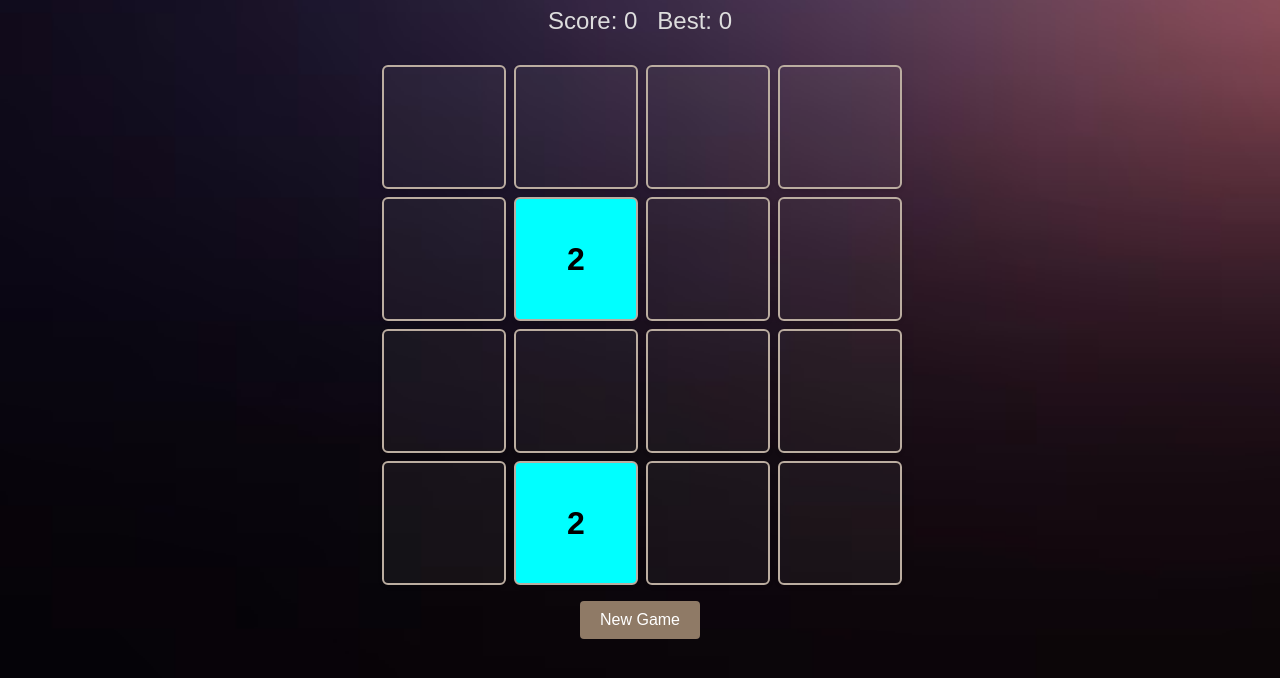
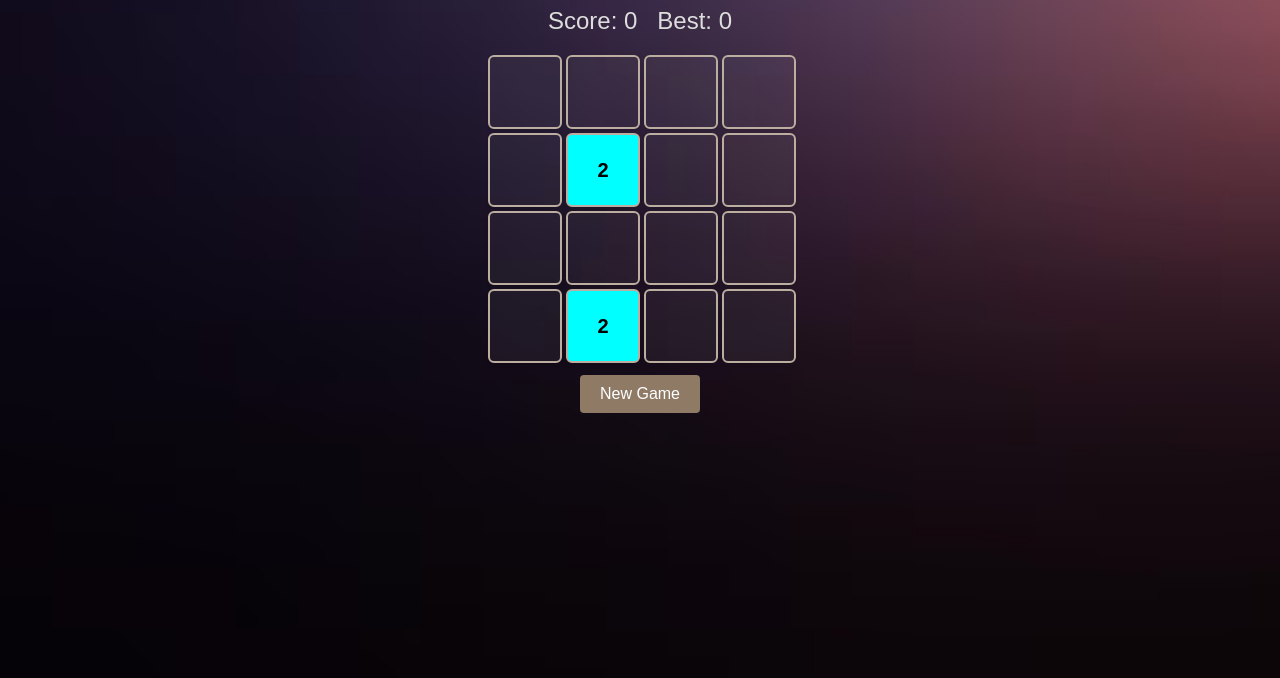
Before and after one commit to zextooo/2048-world, a plain HTML site: page themes/classic/index.html in a window 1280 px wide. Shown: the part 110-788 px from the top of the page. Drawn offline with Linux system fonts and the light colour scheme.

Commit message:
Update style.css

```diff
--- a/themes/classic/style.css
+++ b/themes/classic/style.css
@@ -32,20 +32,20 @@ body {
 /* Grid container */
 #grid-container {
   display: grid;
-  grid-template-columns: repeat(4, 120px);
-  grid-template-rows: repeat(4, 120px);
-  gap: 12px;
+  grid-template-columns: repeat(4, 70px);
+  grid-template-rows: repeat(4, 70px);
+  gap: 8px;
   justify-content: center;
-  margin: 20px auto;
+  margin: 10px auto;
   position: relative;
 }
 
 /* Tile styling */
 .tile {
-  width: 120px;
-  height: 120px;
+  width: 70px;
+  height: 70px;
   background: rgba(255, 255, 255, 0.05);
-  font-size: 32px;
+  font-size: 20px;
   font-weight: bold;
   color: #ffffff;
   display: flex;
```
